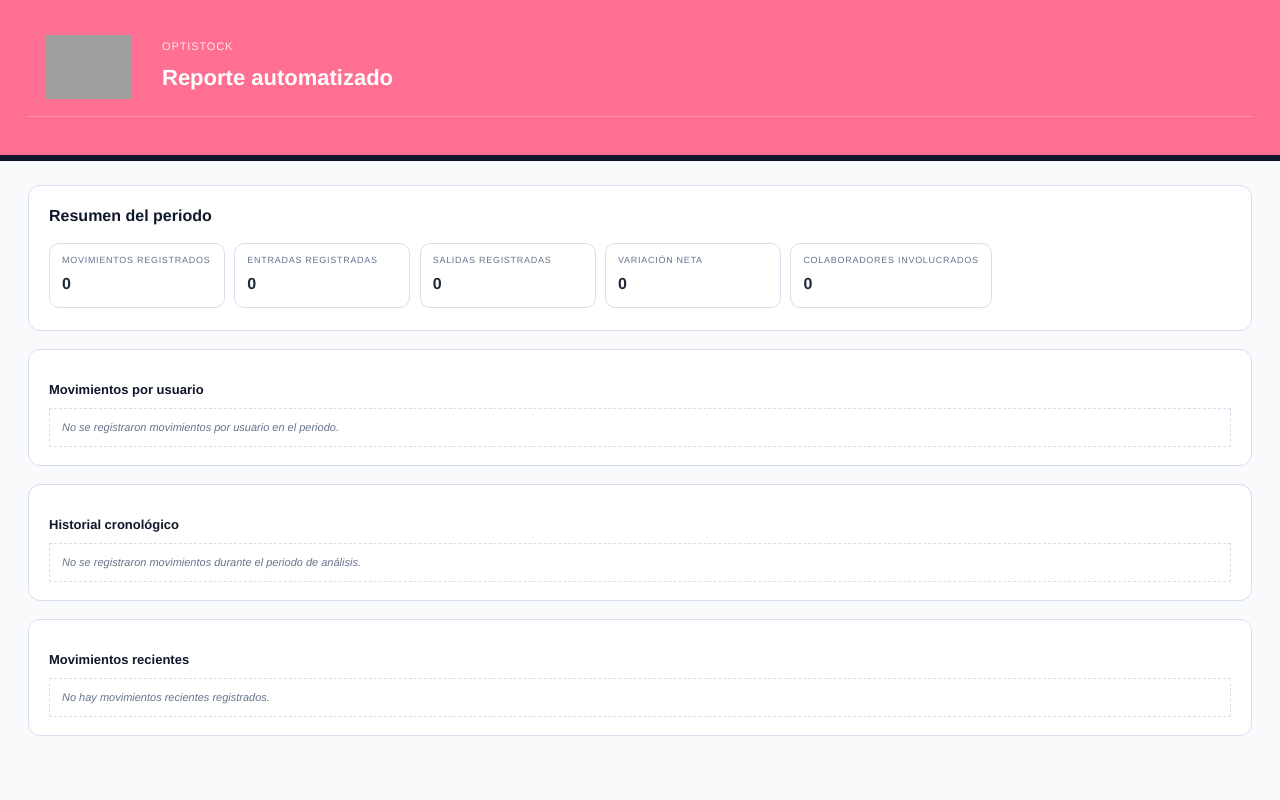
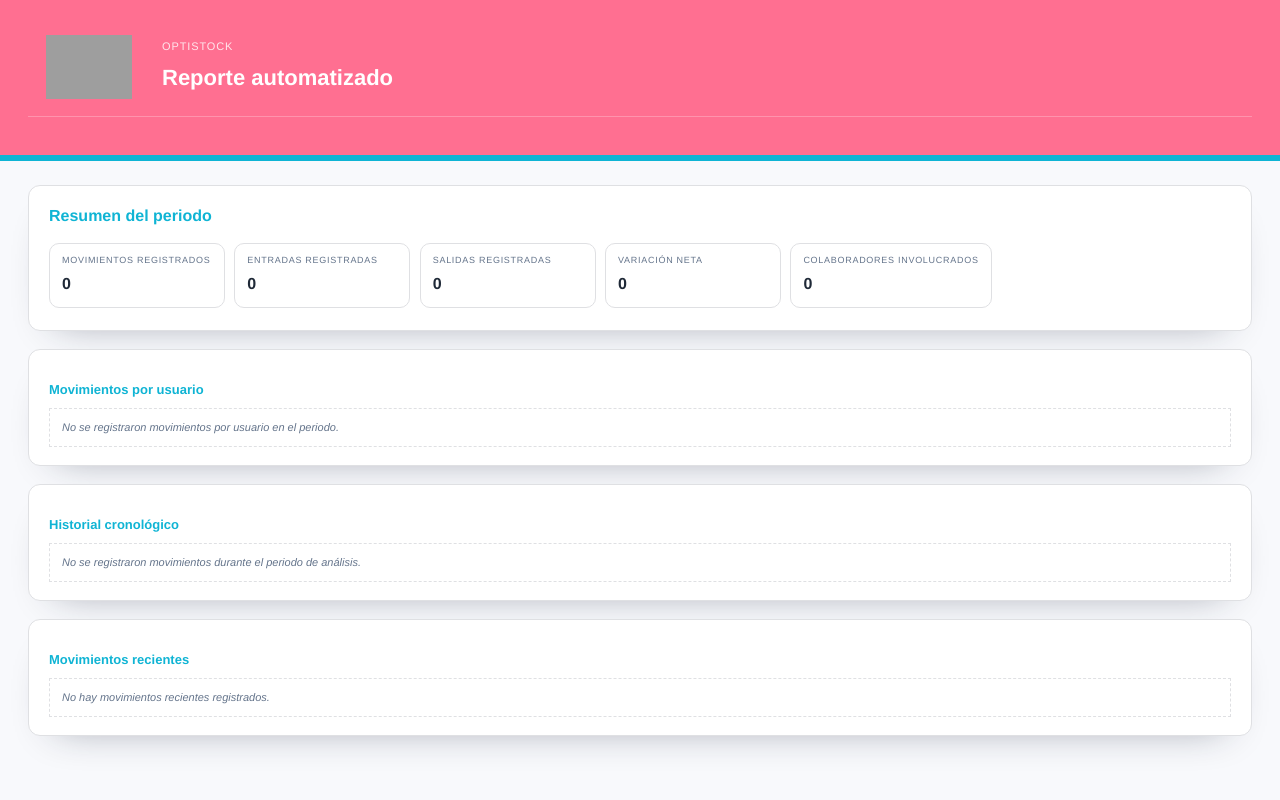
Before and after one commit to KinixZ/OptiStock, a PHP site: page /scripts/php/automation_template.php in a window 1280 px wide. Run offline with PHP 8.4, Linux system fonts and the light colour scheme; grey boxes are pictures that could not be loaded.

Commit message:
Align automated report template styling with manual exports

```diff
--- a/scripts/php/automation_template.php
+++ b/scripts/php/automation_template.php
@@ -12,6 +12,65 @@ if (!function_exists('automation_escape')) {
     function automation_escape($value): string
     {
         return htmlspecialchars((string) $value, ENT_QUOTES | ENT_SUBSTITUTE, 'UTF-8');
+    }
+}
+
+if (!function_exists('automation_normalize_hex')) {
+    function automation_normalize_hex($value, string $fallback = '#000000'): string
+    {
+        $raw = is_string($value) ? trim($value) : '';
+        if ($raw === '') {
+            return strtolower($fallback);
+        }
+        if (preg_match('/^#[0-9a-fA-F]{6}$/', $raw)) {
+            return strtolower($raw);
+        }
+        if (preg_match('/^#[0-9a-fA-F]{3}$/', $raw)) {
+            $chars = substr($raw, 1);
+            $expanded = '#' . $chars[0] . $chars[0] . $chars[1] . $chars[1] . $chars[2] . $chars[2];
+            return strtolower($expanded);
+        }
+        return strtolower($fallback);
+    }
+}
+
+if (!function_exists('automation_rgb_to_hex')) {
+    function automation_rgb_to_hex($r, $g, $b): string
+    {
+        $clamp = static function ($component): int {
+            if (!is_numeric($component)) {
+                return 0;
+            }
+            return (int) max(0, min(255, round((float) $component)));
+        };
+        return sprintf('#%02x%02x%02x', $clamp($r), $clamp($g), $clamp($b));
+    }
+}
+
+if (!function_exists('automation_hex_to_rgb')) {
+    function automation_hex_to_rgb(string $hex): array
+    {
+        $normalized = automation_normalize_hex($hex, '#000000');
+        $value = substr($normalized, 1);
+        $int = (int) hexdec($value);
+        return [
+            ($int >> 16) & 255,
+            ($int >> 8) & 255,
+            $int & 255,
+        ];
+    }
+}
+
+if (!function_exists('automation_mix_hex_colors')) {
+    function automation_mix_hex_colors(string $colorA, string $colorB, float $ratio = 0.5): string
+    {
+        $amount = max(0.0, min(1.0, $ratio));
+        [$ar, $ag, $ab] = automation_hex_to_rgb($colorA);
+        [$br, $bg, $bb] = automation_hex_to_rgb($colorB);
+        $r = $ar + ($br - $ar) * $amount;
+        $g = $ag + ($bg - $ag) * $amount;
+        $b = $ab + ($bb - $ab) * $amount;
+        return automation_rgb_to_hex($r, $g, $b);
     }
 }
 
@@ -99,9 +158,31 @@ if (!$logoData) {
     }
 }
 
-$primaryColor = automation_escape($palette['primary'] ?? '#ff6f91');
-$secondaryColor = automation_escape($palette['secondary'] ?? '#0f172a');
-$neutralColor = automation_escape($palette['neutral'] ?? '#f8fafc');
+$primaryHex = automation_normalize_hex($palette['primary'] ?? '#ff6f91', '#ff6f91');
+$secondaryHex = automation_normalize_hex($palette['secondary'] ?? '#171f34', '#171f34');
+$neutralHex = automation_normalize_hex($palette['neutral'] ?? '#f5f6fb', '#f5f6fb');
+$accentHex = automation_normalize_hex($palette['accent'] ?? '#0fb4d4', '#0fb4d4');
+$topbarTextHex = '#ffffff';
+$sidebarTextHex = '#ffffff';
+$textHex = '#1f2937';
+$mutedHex = '#64748b';
+$cardBgHex = '#ffffff';
+$gridHex = automation_mix_hex_colors($secondaryHex, '#ffffff', 0.86);
+$altRowHex = automation_mix_hex_colors($accentHex, '#ffffff', 0.92);
+$pageBgHex = automation_mix_hex_colors($cardBgHex, $neutralHex, 0.72);
+
+$primaryColor = automation_escape($primaryHex);
+$secondaryColor = automation_escape($secondaryHex);
+$neutralColor = automation_escape($neutralHex);
+$accentColor = automation_escape($accentHex);
+$topbarTextColor = automation_escape($topbarTextHex);
+$sidebarTextColor = automation_escape($sidebarTextHex);
+$textColor = automation_escape($textHex);
+$mutedColor = automation_escape($mutedHex);
+$cardBgColor = automation_escape($cardBgHex);
+$gridColor = automation_escape($gridHex);
+$altRowColor = automation_escape($altRowHex);
+$pageBgColor = automation_escape($pageBgHex);
 $periodLabel = automation_escape($period['label'] ?? '');
 $frequencyLabel = automation_escape($period['frequencyLabel'] ?? '');
 $generatedAtLabel = automation_escape($reportData['generatedAtLabel'] ?? '');
@@ -145,21 +226,21 @@ if (!function_exists('automation_sum_request_totals')) {
       font-family: 'Poppins', 'Helvetica Neue', Arial, sans-serif;
       font-size: 12px;
       line-height: 1.55;
-      color: #1f2937;
-      background: #ffffff;
+      color: var(--text-color);
+      background: var(--page-bg);
     }
     :root {
-      --page-bg: <?php echo $neutralColor ?: '#f6f8fb'; ?>;
-      --card-bg: #ffffff;
-      --border-color: #d8deed;
-      --text-color: #1f2937;
-      --muted-color: #64748b;
-      --topbar-color: <?php echo $primaryColor ?: '#ff6f91'; ?>;
-      --topbar-text-color: #ffffff;
-      --accent-color: <?php echo $secondaryColor ?: '#0f172a'; ?>;
-      --sidebar-color: <?php echo $secondaryColor ?: '#0f172a'; ?>;
-      --sidebar-text-color: #ffffff;
-      --row-alt: rgba(15, 23, 42, 0.04);
+      --page-bg: <?php echo $pageBgColor; ?>;
+      --card-bg: <?php echo $cardBgColor; ?>;
+      --border-color: <?php echo $gridColor; ?>;
+      --text-color: <?php echo $textColor; ?>;
+      --muted-color: <?php echo $mutedColor; ?>;
+      --topbar-color: <?php echo $primaryColor; ?>;
+      --topbar-text-color: <?php echo $topbarTextColor; ?>;
+      --accent-color: <?php echo $accentColor; ?>;
+      --sidebar-color: <?php echo $secondaryColor; ?>;
+      --sidebar-text-color: <?php echo $sidebarTextColor; ?>;
+      --row-alt: <?php echo $altRowColor; ?>;
     }
     .report-wrapper {
       background: var(--page-bg);
@@ -238,6 +319,7 @@ if (!function_exists('automation_sum_request_totals')) {
       border-radius: 12px;
       padding: 18px 20px;
       margin-bottom: 18px;
+      box-shadow: 0 18px 40px -28px rgba(23, 31, 52, 0.45);
     }
     .section-card h2 {
       margin: 0 0 10px;
@@ -264,7 +346,7 @@ if (!function_exists('automation_sum_request_totals')) {
       margin: 4px 6px 4px 0;
       border: 1px solid var(--border-color);
       border-radius: 10px;
-      background: #ffffff;
+      background: var(--card-bg);
     }
     .metric-card__label {
       font-size: 9px;
```
